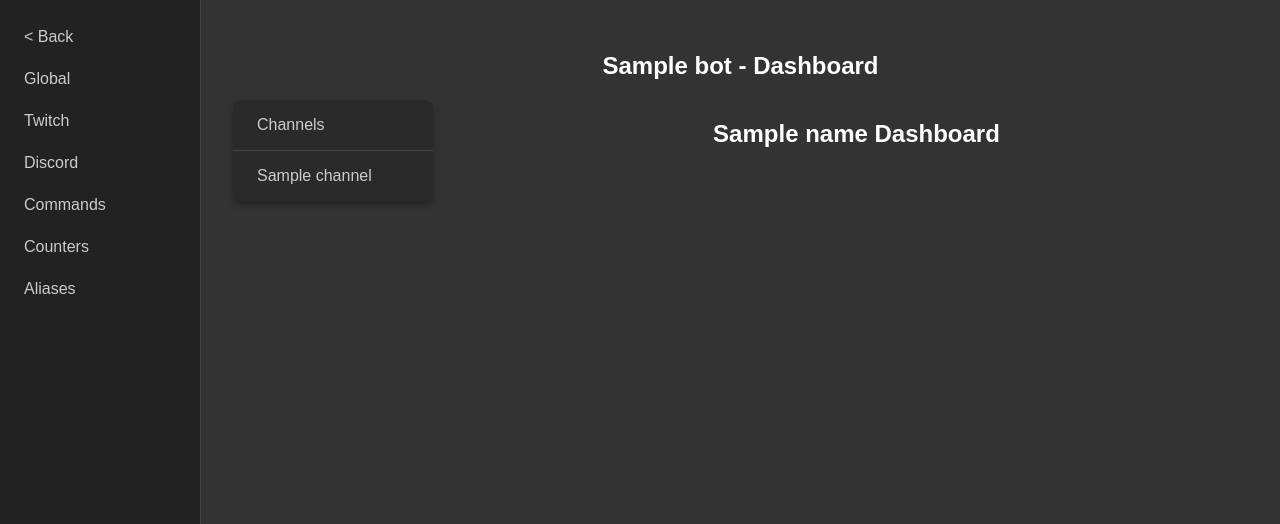
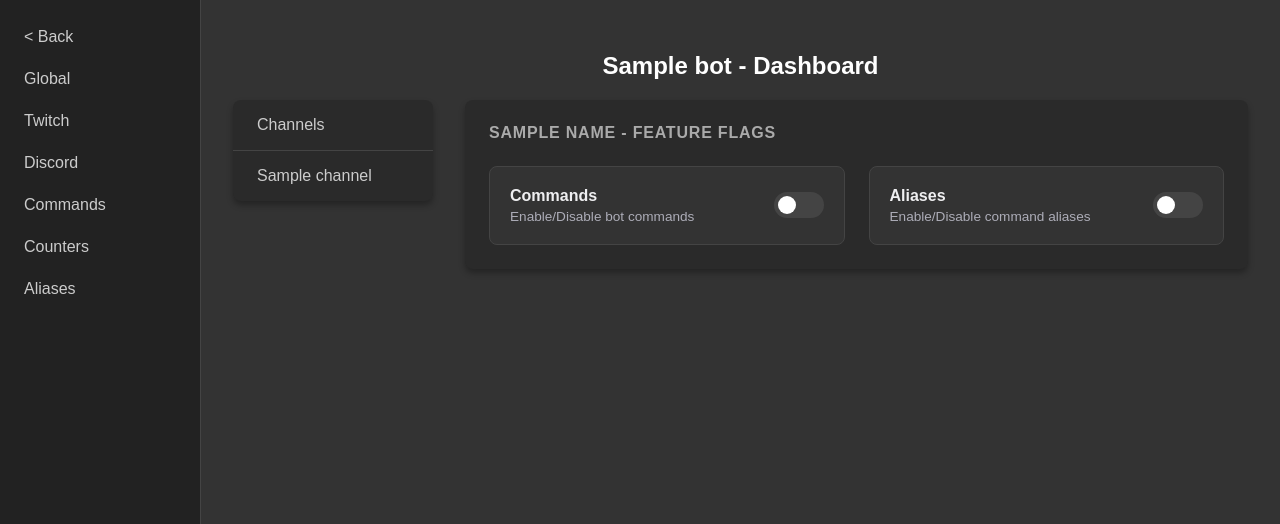
Before and after one commit to PurpurTentakel97/Purpur-Bot, a Python web app: template src/bot/frontend/templates/dashboard_twitch_channel.html in a window 1280 px wide. Shown: the part 67-591 px from the top of the page. Run offline with Jinja, Linux system fonts and the light colour scheme; the template is opened without the code that fills it: most values are stand-ins (such as "Sample title", 1, 10 or a date in 2020).

Commit message:
feat: set feature flags for twitch channels

```diff
--- a/src/bot/frontend/templates/dashboard_twitch_channel.html
+++ b/src/bot/frontend/templates/dashboard_twitch_channel.html
@@ -2,6 +2,113 @@
 
 {% block title %}{{ name }}-Dashboard{% endblock %}
 
+{% block extra_twitch_styles %}
+<style>
+    .feature-flags-grid {
+        display: grid;
+        grid-template-columns: repeat(auto-fill, minmax(250px, 1fr));
+        gap: 1.5rem;
+    }
+
+    .feature-card {
+        background-color: #333;
+        padding: 1.25rem;
+        border-radius: 8px;
+        display: flex;
+        justify-content: space-between;
+        align-items: center;
+        border: 1px solid #444;
+    }
+
+    .feature-info h3 {
+        margin: 0;
+        font-size: 1rem;
+        color: #efeff1;
+    }
+
+    .feature-info p {
+        margin: 0.25rem 0 0;
+        font-size: 0.85rem;
+        color: #adadb8;
+    }
+
+    /* Toggle Switch */
+    .switch {
+        position: relative;
+        display: inline-block;
+        width: 50px;
+        height: 26px;
+    }
+
+    .switch input {
+        opacity: 0;
+        width: 0;
+        height: 0;
+    }
+
+    .slider {
+        position: absolute;
+        cursor: pointer;
+        top: 0;
+        left: 0;
+        right: 0;
+        bottom: 0;
+        background-color: #444;
+        transition: .4s;
+        border-radius: 34px;
+    }
+
+    .slider:before {
+        position: absolute;
+        content: "";
+        height: 18px;
+        width: 18px;
+        left: 4px;
+        bottom: 4px;
+        background-color: white;
+        transition: .4s;
+        border-radius: 50%;
+    }
+
+    input:checked + .slider {
+        background-color: #9146ff;
+    }
+
+    input:checked + .slider:before {
+        transform: translateX(24px);
+    }
+</style>
+{% endblock %}
+
 {% block twitch_content %}
-    <h1>{{ name }} Dashboard</h1>
+    <div class="twitch-section">
+        <h2>{{ name }} - Feature Flags</h2>
+
+        <form action="/dashboard/twitch/{{ bot.id }}/{{ name }}/feature_flags/{{ feature_flags.id }}" method="POST">
+            <div class="feature-flags-grid">
+                <div class="feature-card">
+                    <div class="feature-info">
+                        <h3>Commands</h3>
+                        <p>Enable/Disable bot commands</p>
+                    </div>
+                    <label class="switch">
+                        <input type="checkbox" name="can_commands" value="True" {% if feature_flags.can_commands %}checked{% endif %} onchange="this.form.submit()">
+                        <span class="slider"></span>
+                    </label>
+                </div>
+
+                <div class="feature-card">
+                    <div class="feature-info">
+                        <h3>Aliases</h3>
+                        <p>Enable/Disable command aliases</p>
+                    </div>
+                    <label class="switch">
+                        <input type="checkbox" name="can_alias" value="True" {% if feature_flags.can_alias %}checked{% endif %} onchange="this.form.submit()">
+                        <span class="slider"></span>
+                    </label>
+                </div>
+            </div>
+            <!-- Ensure other fields are sent if not checked, although FastAPI might handle missing as False with my default values -->
+        </form>
+    </div>
 {% endblock %}
```
Also changed, not shown: migrations/versions/edb2c6a0aa0a_twitch_feature_flags.py (added, +35 -0 lines), src/bot/core/twitch.py (+7 -0 lines), src/bot/core/twitch_feature_flags.py (added, +27 -0 lines), src/bot/database/twitch_feature_flags.py (added, +29 -0 lines), src/bot/database/types/feature_flags.py (added, +16 -0 lines), src/bot/frontend/routes/dashboard_twitch.py (+32 -0 lines).
